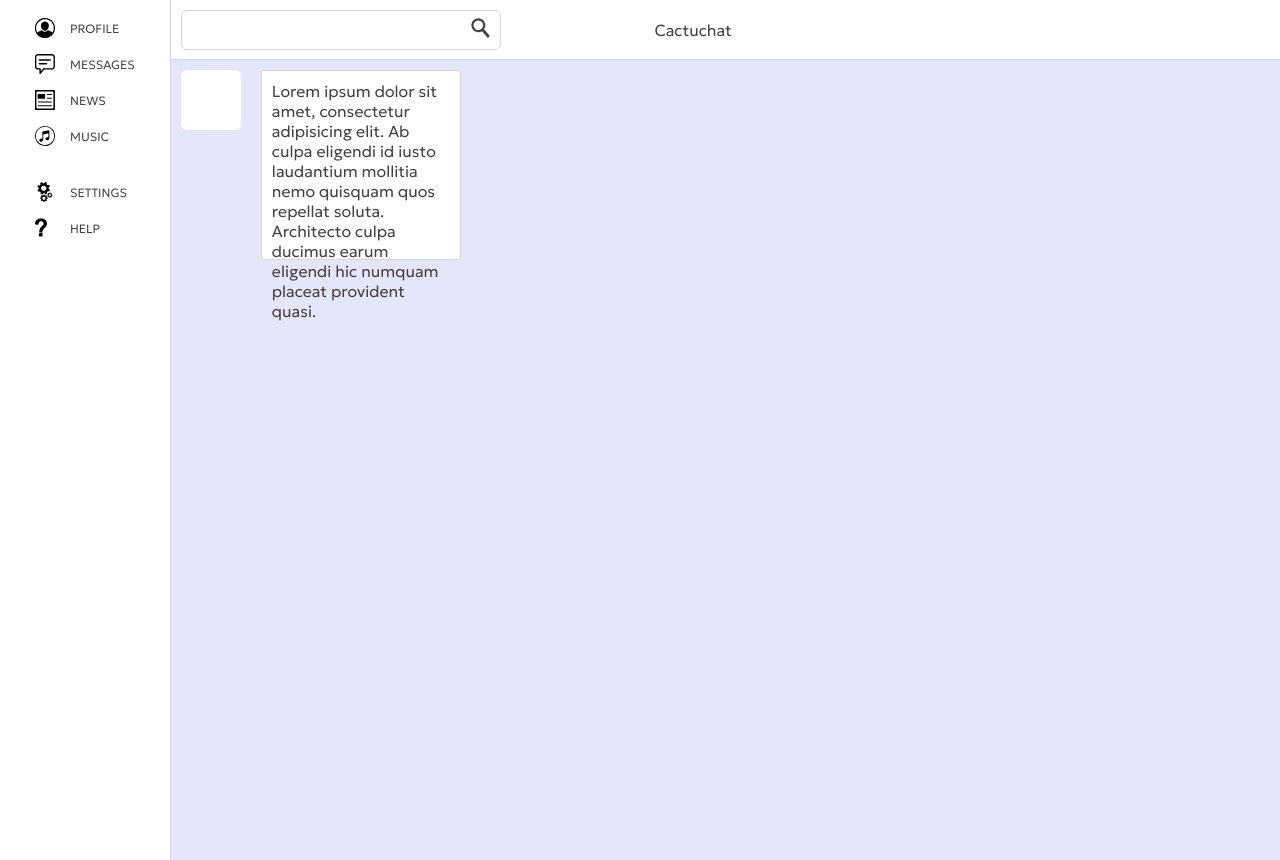
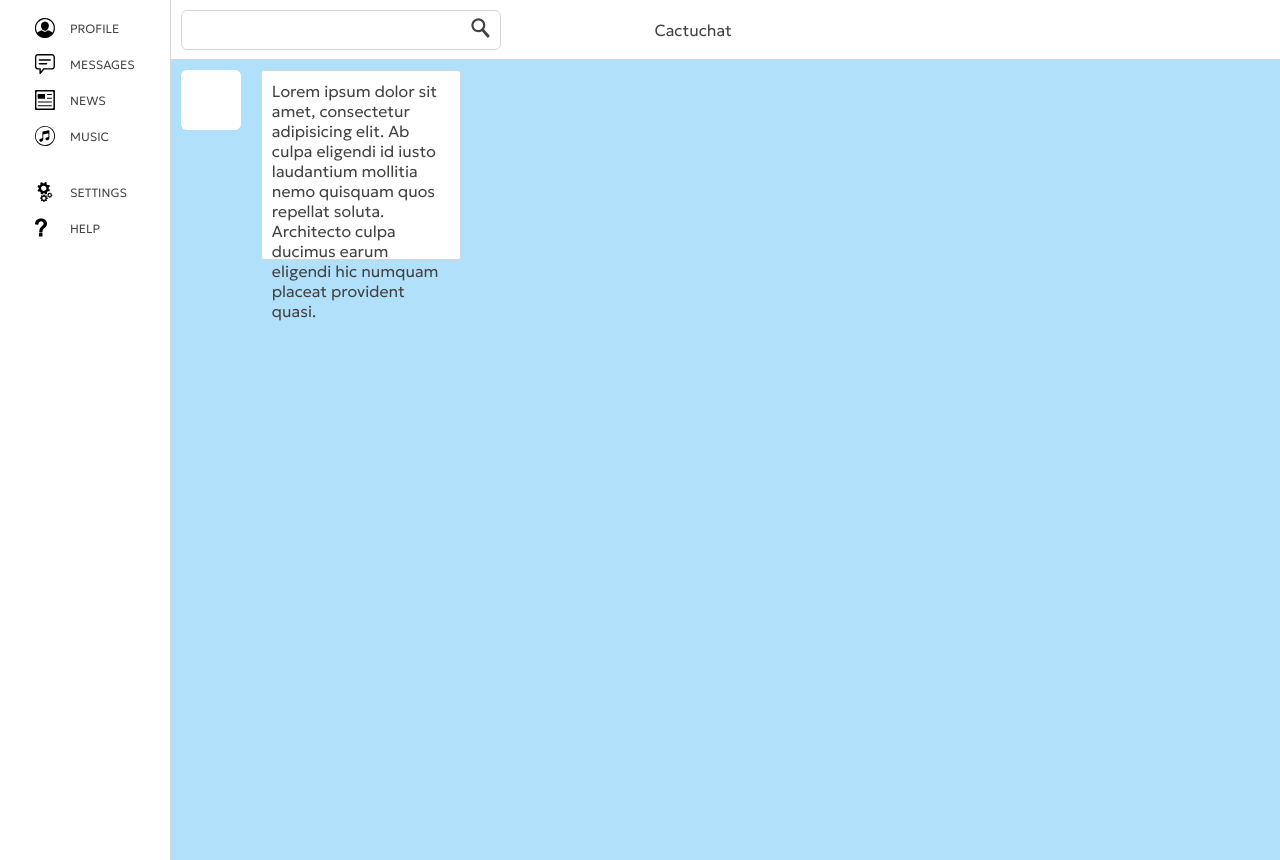
Before and after one commit to GarryVar/app-3, a React (Create React App) app: page / in a window 1280 px wide. Built offline with nearby package versions, Linux system fonts and the light colour scheme.

Commit message:
change variable

```diff
--- a/src/index.css
+++ b/src/index.css
@@ -5,13 +5,13 @@
   --header: #e6e6e6;
   --active: #fff3;
   --white: #ffffff;
-  --mainColor: #8d8742;
+  --mainColor: #eaf3f8;
   --mainTextColor: #454141;
   --linkHover :#83ad7a;
   --link: #697060;
   --border: #d6d6d6;
   --mainOutline: #87cefa;
-  --softBlue: #e6e6fa;
+  --softBlue: #b1e0fa;
 
   /*Response Width*/
 
@@ -21,6 +21,7 @@
   --tabletWidth: 768px;
   --desktopWidth: 1024px;
   --sm-radius: 3px;
+  --color-accent-fg: #0969da;
 
   --gap-mobile: 15px;
   --gap-tablet: 20px;
```
